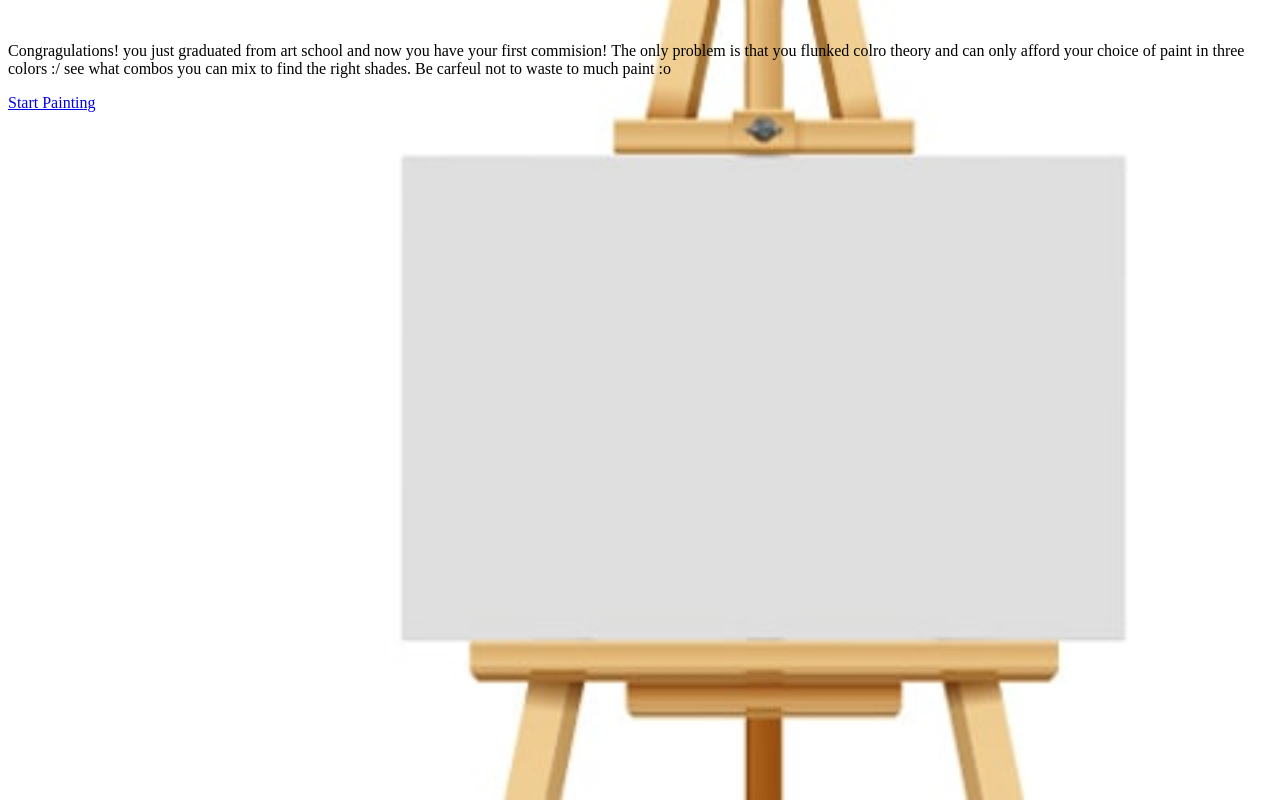
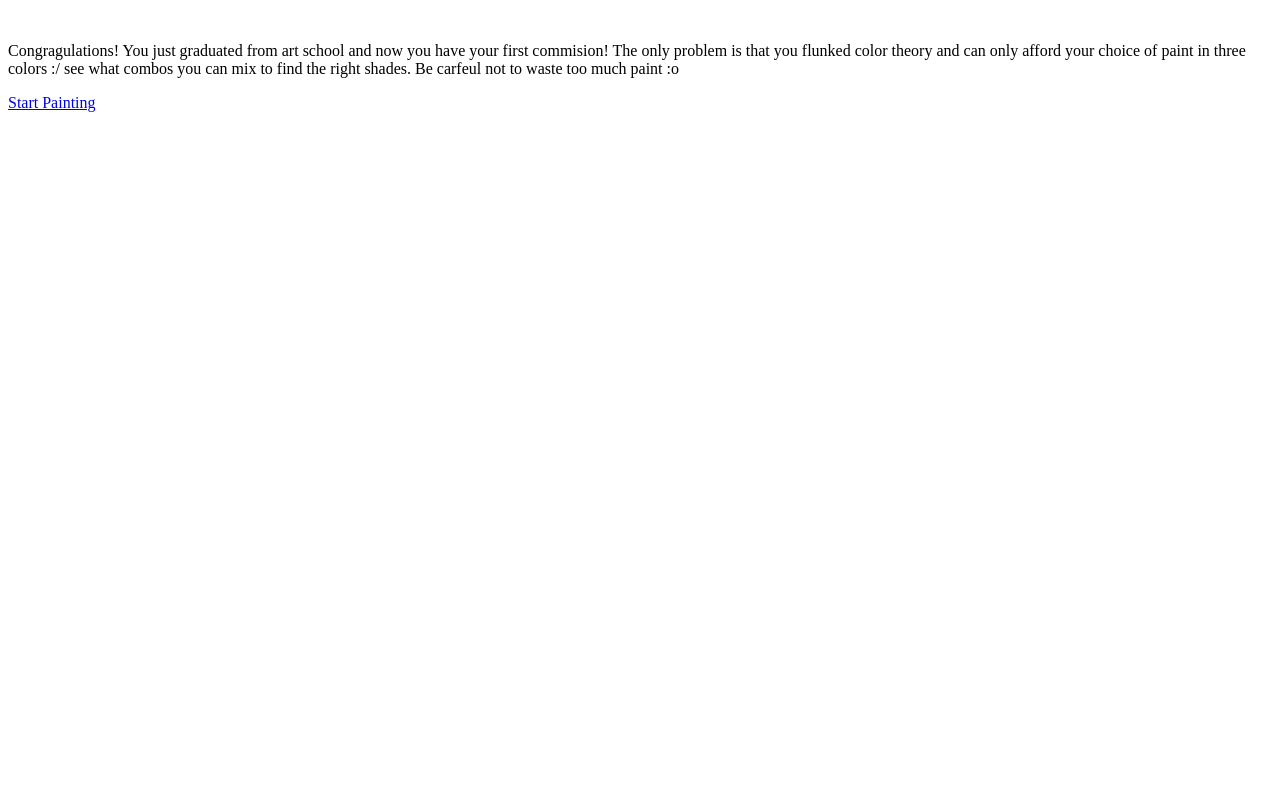
Before and after one commit to areianaar/Project2, a plain HTML site: page index.html in a window 1280 px wide. Drawn offline with Linux system fonts and the light colour scheme.

Commit message:
updated homepage

```diff
--- a/index.html
+++ b/index.html
@@ -7,24 +7,17 @@
         <title>The Next Picasso</title>
         <meta name='viewport' content='width=device-width, initial-scale=1'>
         <link rel='stylesheet' type='text/css' media='screen' href='main.css'>
-        <style>
-            body {
-              background-image: url('canvas.jpg');
-              background-repeat: no-repeat;
-              background-attachment: fixed;
-              background-size: cover;
-            }
-            </style>
+
     </head>
 
 
     <body>
 
 
-        <p> Congragulations! you just graduated from art school and now you have your first commision! The only problem is that you flunked colro theory and can only afford your choice of paint in three colors :/ see what combos you can mix to find the right shades. Be carfeul not to waste to much paint :o   </p>
+        <p> Congragulations! You just graduated from art school and now you have your first commision! The only problem is that you flunked color theory and can only afford your choice of paint in three colors :/ see what combos you can mix to find the right shades. Be carfeul not to waste too much paint :o   </p>
 
         <div>
-            <A HREF="page2.html">Start Painting</A>
+            <A HREF="paintingprompt.html"> Start Painting</A>
         </div>
 
 
```
